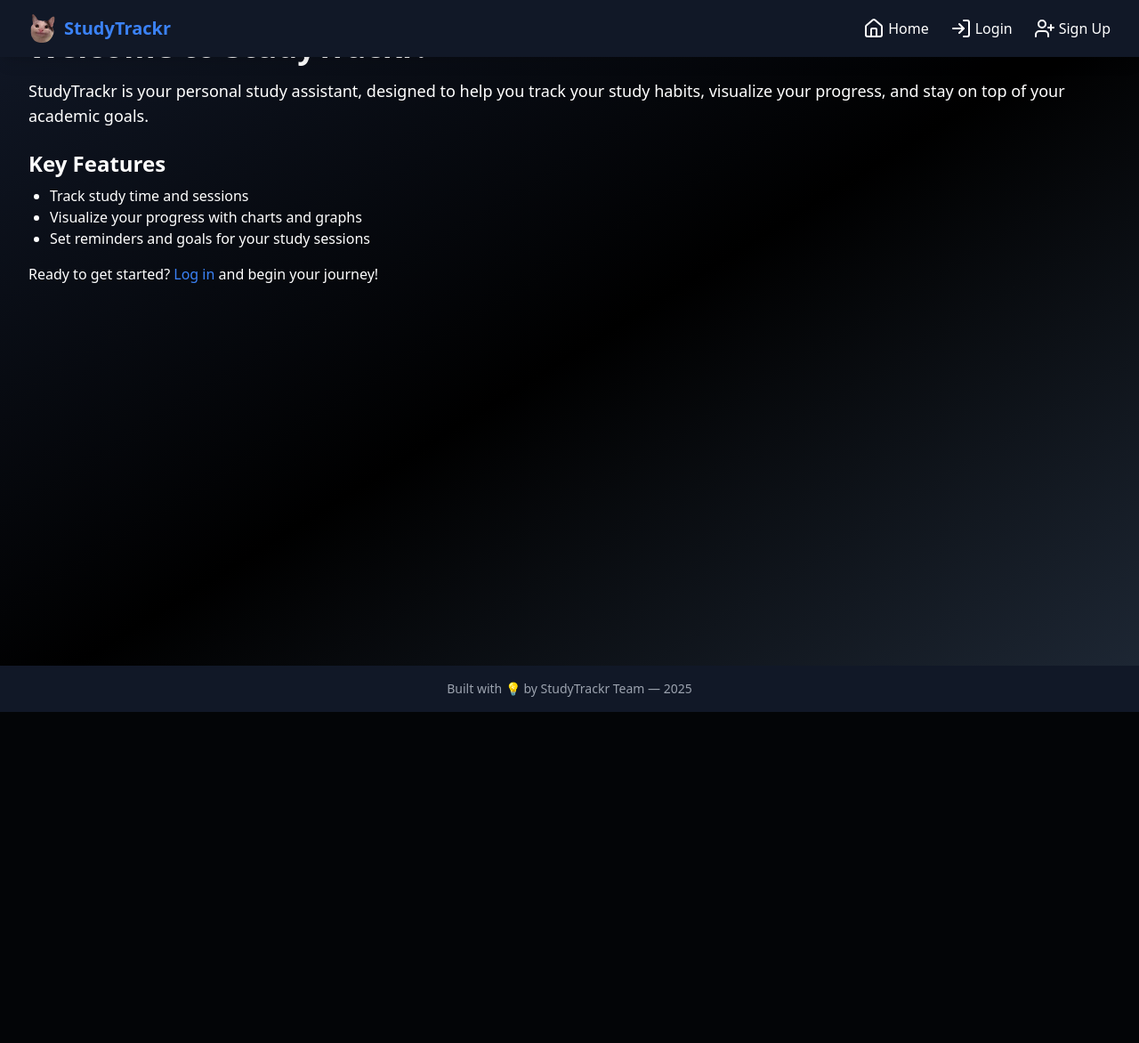
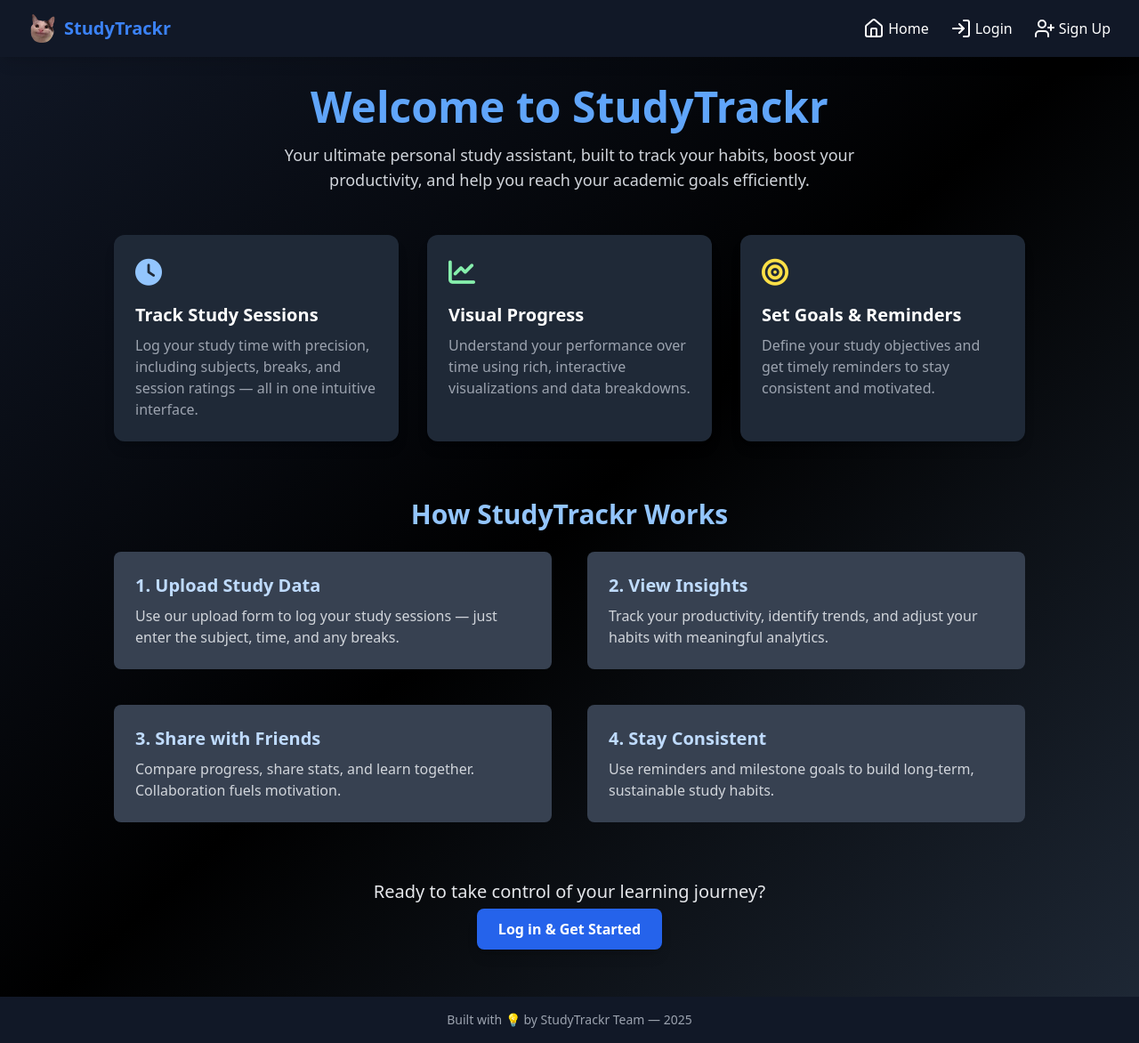
Before and after one commit to jiabaoliu-015/C16, a Flask app: page /info/ in a window 1280 px wide. Shown: the whole page at 89% size. Before the commit the page ends 800 px from the top, so only its background shows below. Run offline with Flask 2, Linux system fonts and the light colour scheme; some libraries are stand-ins or nearby versions.

Commit message:
enhanced the info view to include more information and look more stylish and appealing to the visitor

```diff
--- a/app/templates/info.html
+++ b/app/templates/info.html
@@ -3,17 +3,64 @@
 {% block title %}About StudyTrackr{% endblock %}
 
 {% block content %}
-    <section class="p-8">
-        <h1 class="text-4xl font-bold mb-4">Welcome to StudyTrackr!</h1>
-        <p class="text-lg mb-6">StudyTrackr is your personal study assistant, designed to help you track your study habits, visualize your progress, and stay on top of your academic goals.</p>
+<section class="pt-24 pb-16 px-6 md:px-12 lg:px-32 text-white">
+    <div class="text-center mb-12">
+        <h1 class="text-5xl font-extrabold text-blue-400 mb-4 animate__animated animate__fadeInDown">Welcome to StudyTrackr</h1>
+        <p class="text-lg text-gray-300 max-w-2xl mx-auto">Your ultimate personal study assistant, built to track your habits, boost your productivity, and help you reach your academic goals efficiently.</p>
+    </div>
 
-        <h2 class="text-2xl font-semibold mb-2">Key Features</h2>
-        <ul class="list-disc ml-6">
-            <li>Track study time and sessions</li>
-            <li>Visualize your progress with charts and graphs</li>
-            <li>Set reminders and goals for your study sessions</li>
-        </ul>
+    <!-- Key Features -->
+    <div class="grid grid-cols-1 md:grid-cols-3 gap-8 mb-16">
+        <div class="bg-gray-800 p-6 rounded-xl shadow-lg hover:shadow-xl transition">
+            <div class="text-blue-300 text-3xl mb-4"><i class="fas fa-clock"></i></div>
+            <h3 class="text-xl font-semibold mb-2">Track Study Sessions</h3>
+            <p class="text-gray-400">Log your study time with precision, including subjects, breaks, and session ratings — all in one intuitive interface.</p>
+        </div>
+        <div class="bg-gray-800 p-6 rounded-xl shadow-lg hover:shadow-xl transition">
+            <div class="text-green-300 text-3xl mb-4"><i class="fas fa-chart-line"></i></div>
+            <h3 class="text-xl font-semibold mb-2">Visual Progress</h3>
+            <p class="text-gray-400">Understand your performance over time using rich, interactive visualizations and data breakdowns.</p>
+        </div>
+        <div class="bg-gray-800 p-6 rounded-xl shadow-lg hover:shadow-xl transition">
+            <div class="text-yellow-300 text-3xl mb-4"><i class="fas fa-bullseye"></i></div>
+            <h3 class="text-xl font-semibold mb-2">Set Goals & Reminders</h3>
+            <p class="text-gray-400">Define your study objectives and get timely reminders to stay consistent and motivated.</p>
+        </div>
+    </div>
 
-        <p class="mt-4">Ready to get started? <a href="{{ url_for('auth.login') }}" class="text-blue-500">Log in</a> and begin your journey!</p>
-    </section>
+    <!-- How It Works -->
+    <div class="mb-16">
+        <h2 class="text-3xl font-bold mb-6 text-blue-300 text-center">How StudyTrackr Works</h2>
+        <div class="grid grid-cols-1 md:grid-cols-2 gap-10">
+            <div class="bg-gray-700 p-6 rounded-lg">
+                <h4 class="text-xl font-semibold mb-2 text-blue-200">1. Upload Study Data</h4>
+                <p class="text-gray-300">Use our upload form to log your study sessions — just enter the subject, time, and any breaks.</p>
+            </div>
+            <div class="bg-gray-700 p-6 rounded-lg">
+                <h4 class="text-xl font-semibold mb-2 text-blue-200">2. View Insights</h4>
+                <p class="text-gray-300">Track your productivity, identify trends, and adjust your habits with meaningful analytics.</p>
+            </div>
+            <div class="bg-gray-700 p-6 rounded-lg">
+                <h4 class="text-xl font-semibold mb-2 text-blue-200">3. Share with Friends</h4>
+                <p class="text-gray-300">Compare progress, share stats, and learn together. Collaboration fuels motivation.</p>
+            </div>
+            <div class="bg-gray-700 p-6 rounded-lg">
+                <h4 class="text-xl font-semibold mb-2 text-blue-200">4. Stay Consistent</h4>
+                <p class="text-gray-300">Use reminders and milestone goals to build long-term, sustainable study habits.</p>
+            </div>
+        </div>
+    </div>
+
+    <!-- Call to Action -->
+    <div class="text-center">
+        <p class="text-xl text-gray-200 mb-4">Ready to take control of your learning journey?</p>
+        <a href="{{ url_for('auth.login') }}"
+           class="bg-blue-600 hover:bg-blue-700 text-white font-semibold px-6 py-3 rounded-lg shadow-lg transition duration-300">
+            Log in & Get Started
+        </a>
+    </div>
+</section>
+
+<!-- Optional: Font Awesome for icons -->
+<link rel="stylesheet" href="https://cdnjs.cloudflare.com/ajax/libs/font-awesome/6.5.0/css/all.min.css" />
 {% endblock %}
```
